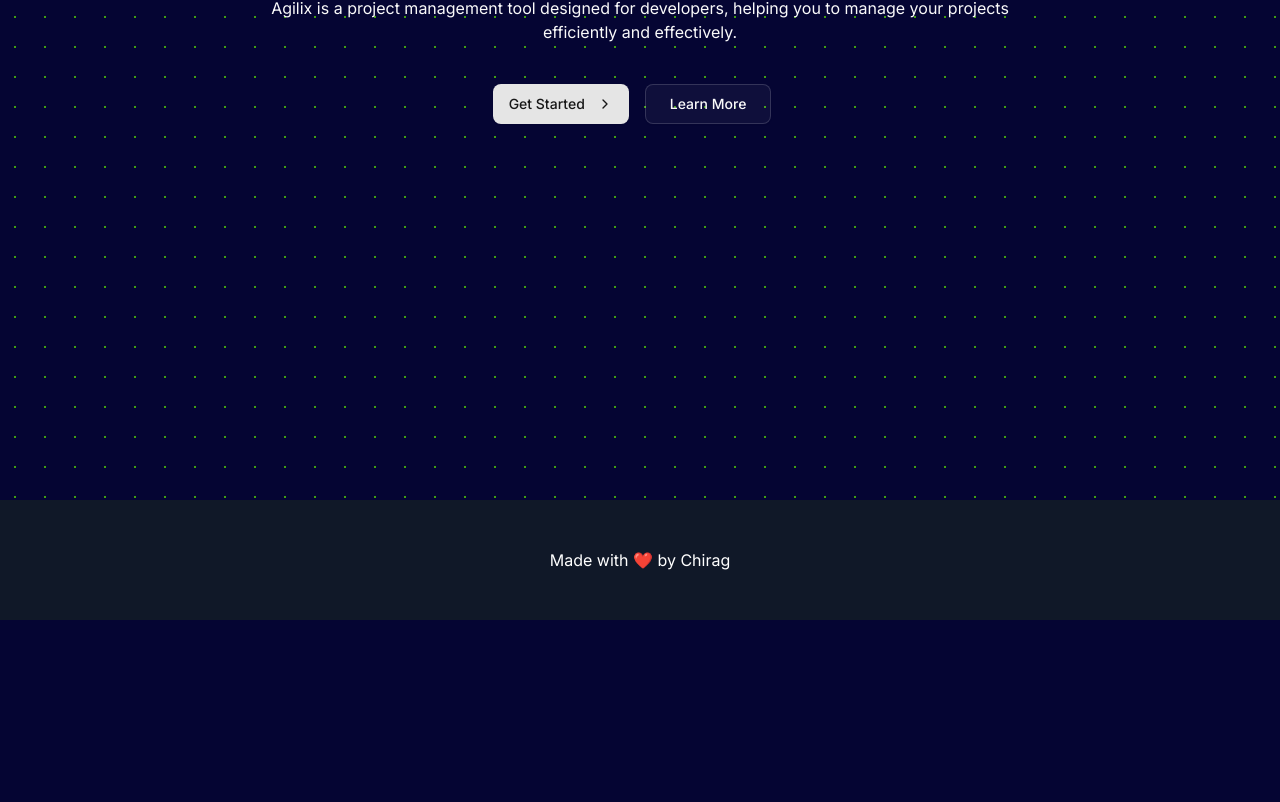
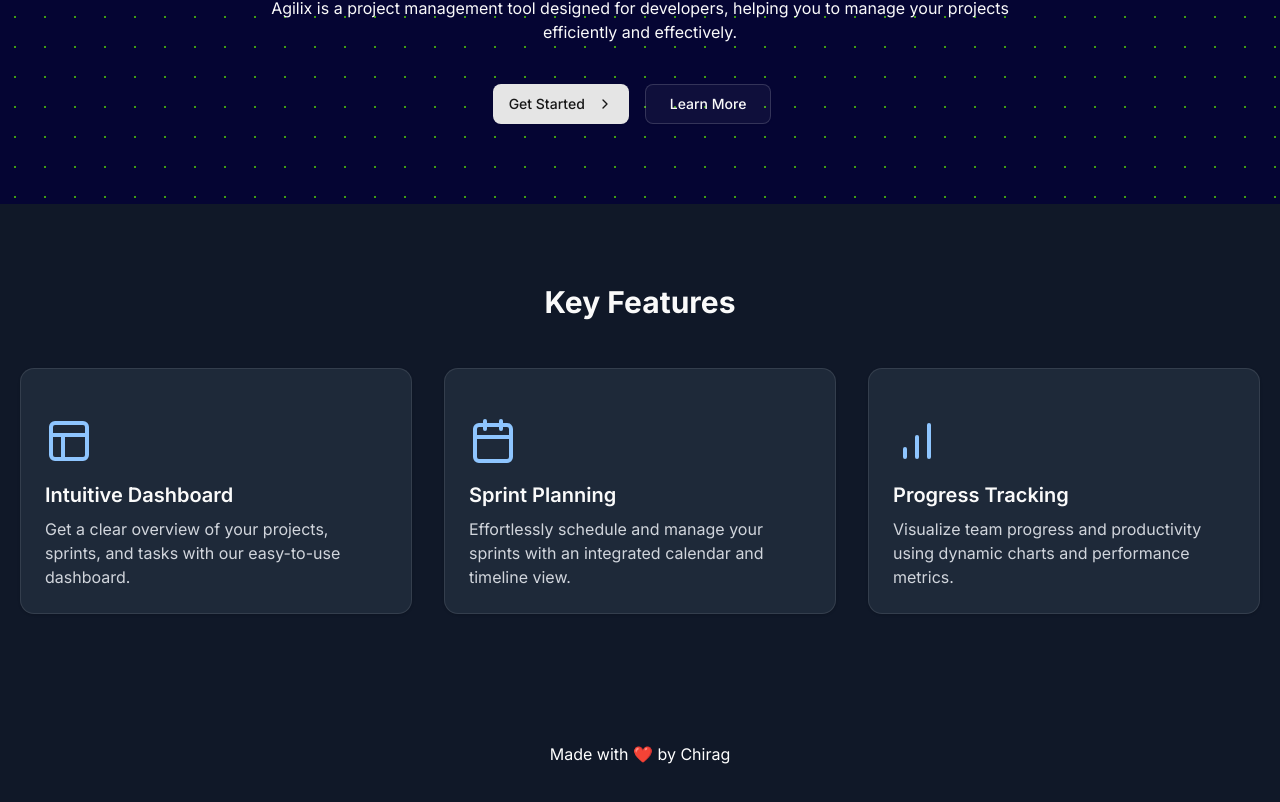
Before and after one commit to chiru0631/agilix-scrum-app, a Next.js app: page / in a window 1280 px wide. Shown: the part 418-1220 px from the top of the page. Before the commit the page ends 1038 px from the top, so only its background shows below. Built offline with nearby package versions, Linux system fonts and the light colour scheme; no server answers.

Commit message:
card has been added

```diff
--- a/app/page.js
+++ b/app/page.js
@@ -1,10 +1,30 @@
 "use client";
 
 import { Button } from "@/components/ui/button";
-import { ChevronRight } from "lucide-react";
+import { BarChart, ChevronRight } from "lucide-react";
 import Link from "next/link";
 import { TypeAnimation } from 'react-type-animation';
+import { Layout, Calendar } from "lucide-react";
 import React from "react";
+import { Card,CardContent } from "@/components/ui/card";
+
+const features = [
+  {
+    title: "Intuitive Dashboard",
+    description: "Get a clear overview of your projects, sprints, and tasks with our easy-to-use dashboard.",
+    icon: Layout,
+  },
+  {
+    title: "Sprint Planning",
+    description: "Effortlessly schedule and manage your sprints with an integrated calendar and timeline view.",
+    icon: Calendar,
+  },
+  {
+    title: "Progress Tracking",
+    description: "Visualize team progress and productivity using dynamic charts and performance metrics.",
+    icon: BarChart,
+  },
+];
 
 export default function Home() {
   return (
@@ -44,6 +64,27 @@ export default function Home() {
           </Button>
         </Link>
       </section>
+
+      <section id="features" className="bg-gray-900 py-20 px-5">
+        <div className="container mx-auto">
+        <h3 className="text-3xl font-bold mb-12 text-center">Key Features</h3>
+        <div className="grid grid-cols-1 sm:grid-cols-3 gap-8">
+          {features.map((feature, index) => {
+            return(
+              <Card key={index} className="bg-gray-800 hover:bg-gray-600">
+                <CardContent className="pt-6">
+                  <feature.icon className="h-12 w-12 mb-4 text-blue-300"/>
+                  <h4 className="text-xl font-semibold mb-2">{feature.title}</h4>
+                  <p className="text-gray-300">{feature.description}</p>
+                </CardContent>
+              </Card>
+            )
+          })}
+
+
+        </div>
+        </div>
+      </section>
     </div>
   );
 }
--- a/package.json
+++ b/package.json
@@ -19,6 +19,7 @@
     "@radix-ui/react-tabs": "^1.1.12",
     "class-variance-authority": "^0.7.1",
     "clsx": "^2.1.1",
+    "embla-carousel-autoplay": "^8.6.0",
     "embla-carousel-react": "^8.6.0",
     "lucide-react": "^0.513.0",
     "next": "15.3.3",
```
Also changed, not shown: 1 other file (tests, documents, lock files or other folders).
